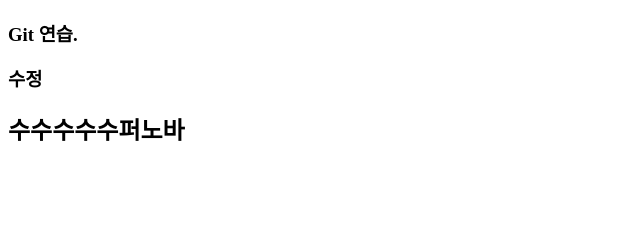
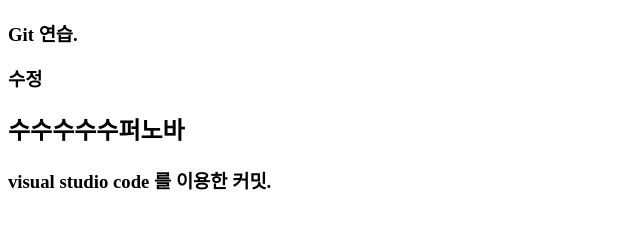
Before and after one commit to Archi009/HTML, a plain HTML site: page index.html in a window 1280 px wide. Shown: the whole page, without its empty margins (0-640 px from the left). Drawn offline with Linux system fonts and the light colour scheme.

Commit message:
vscpush테스트

```diff
--- a/index.html
+++ b/index.html
@@ -10,5 +10,6 @@
   <!-- 수정된 파일도 이력 등록 : unstage -> stage -> commit -> push -->
   <h3>수정</h3>
   <h2>수수수수수퍼노바</h2>
+  <h3>visual studio code 를 이용한 커밋.</h3>
 </body>
 </html>
```
